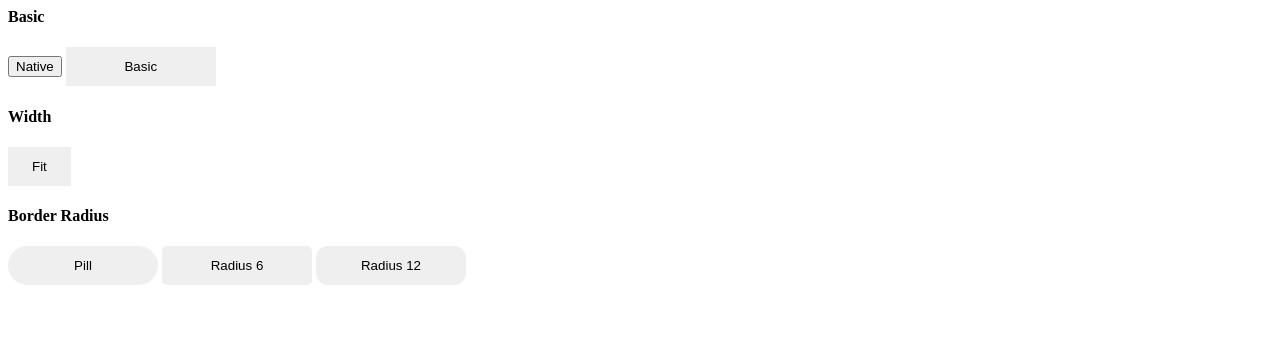
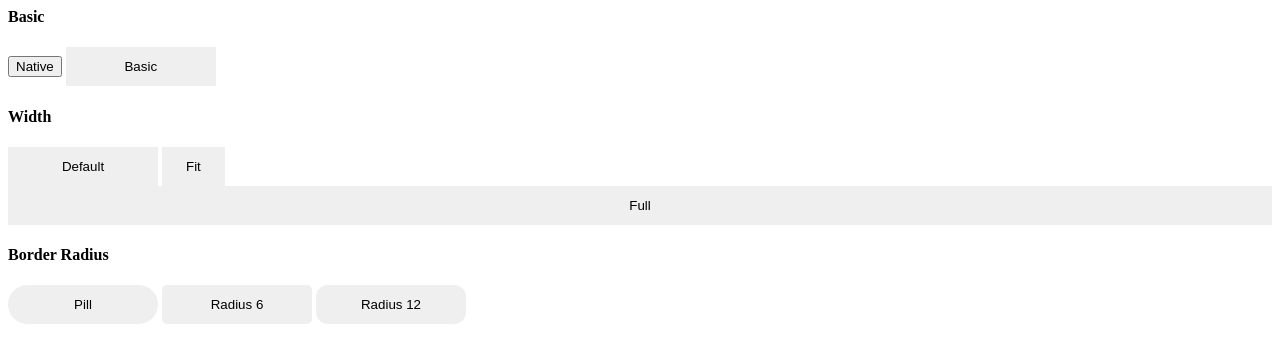
Before and after one commit to devincecode/components, a plain HTML site: page button/index.html in a window 1280 px wide. Drawn offline with Linux system fonts and the light colour scheme.

Commit message:
Add width variations

```diff
--- a/button/index.html
+++ b/button/index.html
@@ -14,6 +14,11 @@
       button.de-button.de-button--fit {
         width: initial;
       }
+      button.de-button.de-button--full {
+        width: -webkit-fill-available;
+        width: -moz-available;
+
+      }
       button.de-button.de-button--br-6 {
         border-radius: 5px;
       }
@@ -27,7 +32,9 @@
     <button class="de-button">Basic</button>
 
     <h4>Width</h4>
+    <button class="de-button">Default</button>
     <button class="de-button de-button--fit">Fit</button>
+    <button class="de-button de-button--full">Full</button>
 
     <h4>Border Radius</h4>
     <button class="de-button de-button--pill">Pill</button>
```
